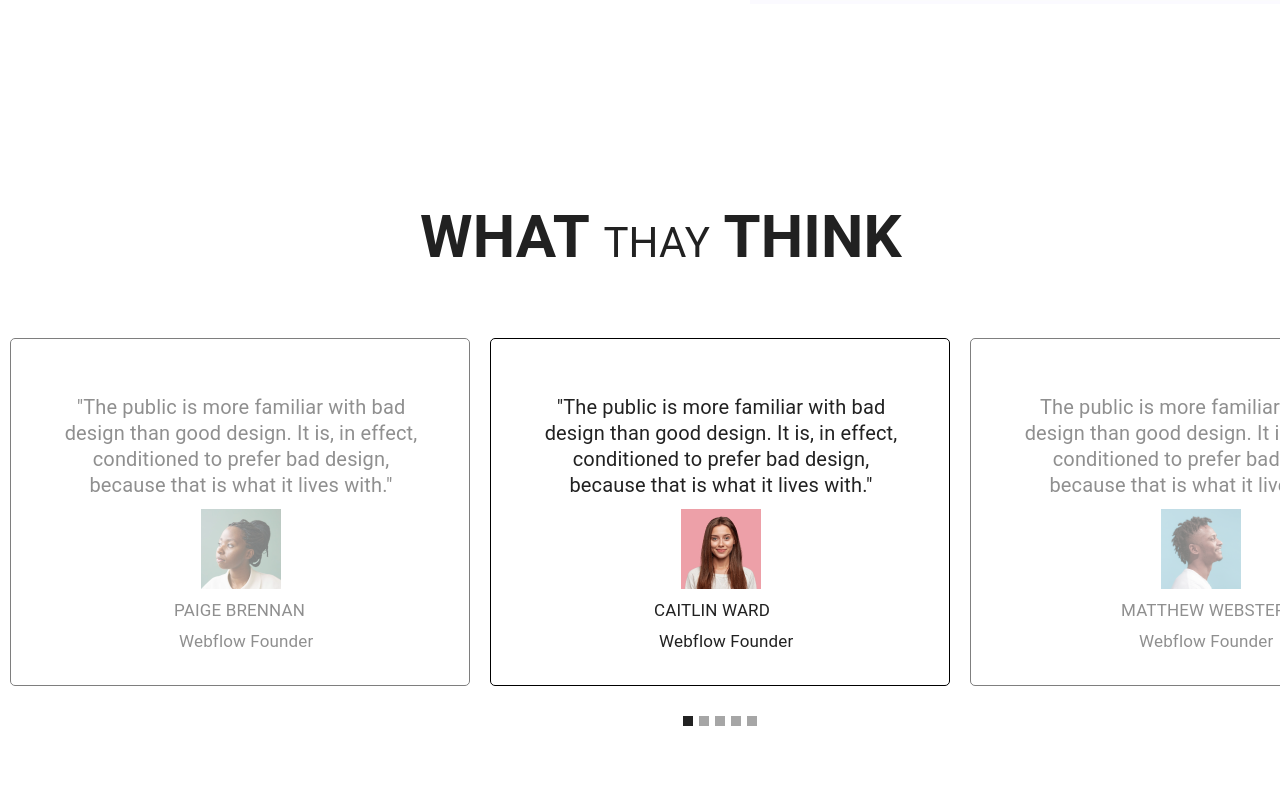
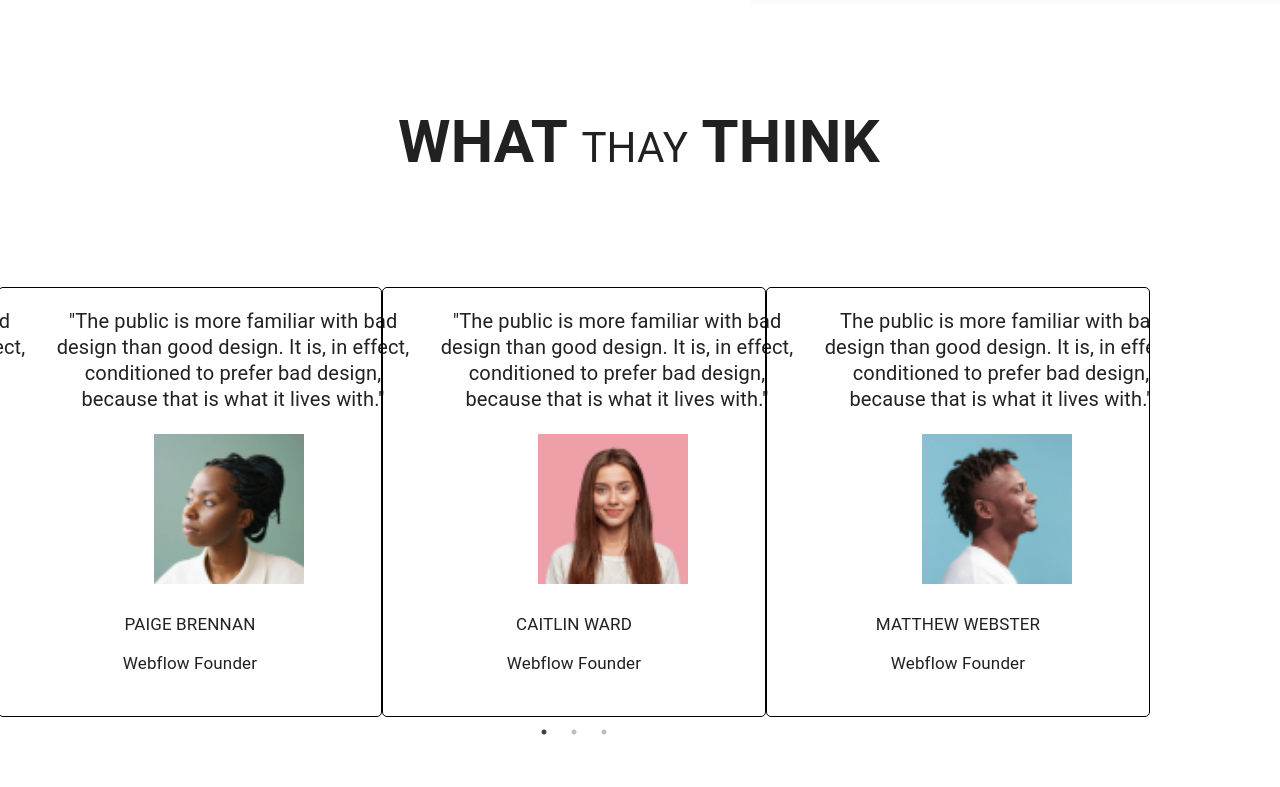
Before and after one commit to vovavoronyuk/my-blog-react, a React (Create React App) app: page / in a window 1280 px wide. Shown: the part 4869-5656 px from the top of the page. Built offline with nearby package versions, Linux system fonts and the light colour scheme.

Commit message:
add slider

```diff
--- a/package.json
+++ b/package.json
@@ -19,7 +19,9 @@
     "react-dom": "^18.2.0",
     "react-router-dom": "^6.4.1",
     "react-scripts": "5.0.1",
+    "react-slick": "^0.29.0",
     "sass": "^1.54.5",
+    "slick-carousel": "^1.8.1",
     "typescript": "^4.7.4",
     "web-vitals": "^2.1.4"
   },
@@ -48,6 +50,7 @@
     ]
   },
   "devDependencies": {
+    "@types/react-slick": "^0.23.10",
     "prettier": "2.7.1"
   }
 }
--- a/src/components/Products/ProductListFour.scss
+++ b/src/components/Products/ProductListFour.scss
@@ -1,34 +1,35 @@
 .container_pro_four{
-    width: 100%;
-    display: flex;
+    width: 90%;
+    top: 5166px;
+    position: absolute;
+    margin:  0 0 0 -90px ;
+
     h1{
-        position: absolute;
+
+
         left: 420px;
-        top: 5021px;
+       margin-top: -200px;
         font-family: 'Roboto';
         font-weight: 700;
         font-size: 60px;
+        margin-bottom: 100px;
+    margin-left: 400px;
         span{
             font-weight: 400;
             font-size: 42px;
         }
     }
     .box-one{
-        position: absolute;
-        width: 460px;
-        height: 348px;
-        left: 10px;
-        top: 5207px;
+        text-align: center;
         box-sizing: border-box;
         border: 1px solid #000000;
         border-radius: 5px;
-      opacity: 0.5;
+
         p{
-           position: absolute;
+
             width: 362px;
             height: 106px;
-            left: 49px;
-            top: 35px;
+            margin-left: 53px;
             font-family: 'Roboto';
             font-weight: 400;
             font-size: 20px;
@@ -36,14 +37,11 @@
             text-align: center;
         }
         img{
-            position: absolute;
-            width: 80px;
-            height: 80px;
-            left: 190px;
-            top: 170px;
+            width: 150px;
+            margin-left: 155px;
         }
         h5{
-            position: absolute;
+
             left: 163px;
             top: 231px;
             font-family: 'Roboto';
@@ -51,149 +49,12 @@
             font-size: 17px;
         }
         h6{
-            position: absolute;
-            left: 168px;
-            top: 250px;
+
+            margin-top: -15px;
             font-family: 'Roboto';
             font-weight: 400;
             font-size: 17px;
 
         }
     }
-    .box-two{
-        position: absolute;
-        width: 460px;
-        height: 348px;
-        left: 490px;
-        top: 5207px;
-        box-sizing: border-box;
-        border: 1px solid #000000;
-        border-radius: 5px;
-
-        p{
-           position: absolute;
-            width: 362px;
-            height: 106px;
-            left: 49px;
-            top: 35px;
-            font-family: 'Roboto';
-            font-weight: 400;
-            font-size: 20px;
-            line-height: 26px;
-            text-align: center;
-        }
-        img{
-            position: absolute;
-            width: 80px;
-            height: 80px;
-            left: 190px;
-            top: 170px;
-        }
-        h5{
-            position: absolute;
-            left: 163px;
-            top: 231px;
-            font-family: 'Roboto';
-            font-weight: 400;
-            font-size: 17px;
-        }
-        h6{
-            position: absolute;
-            left: 168px;
-            top: 250px;
-            font-family: 'Roboto';
-            font-weight: 400;
-            font-size: 17px;
-
-        }
-    }
-    .box-three{
-        position: absolute;
-        width: 460px;
-        height: 348px;
-        left: 970px;
-        top: 5207px;
-        box-sizing: border-box;
-        border: 1px solid #000000;
-        border-radius: 5px;
-      opacity: 0.5;
-        p{
-           position: absolute;
-            width: 362px;
-            height: 106px;
-            left: 49px;
-            top: 35px;
-            font-family: 'Roboto';
-            font-weight: 400;
-            font-size: 20px;
-            line-height: 26px;
-            text-align: center;
-        }
-        img{
-            position: absolute;
-            width: 80px;
-            height: 80px;
-            left: 190px;
-            top: 170px;
-        }
-        h5{
-            position: absolute;
-            left: 150px;
-            top: 231px;
-            font-family: 'Roboto';
-            font-weight: 400;
-            font-size: 17px;
-        }
-        h6{
-            position: absolute;
-            left: 168px;
-            top: 250px;
-            font-family: 'Roboto';
-            font-weight: 400;
-            font-size: 17px;
-
-        }
-    }
-    .slider{
-        .one{
-            position: absolute;
-            width: 10px;
-            height: 10px;
-            left: 683px;
-            top: 5585px;
-            background: #222222;
-        }
-        .two{
-            position: absolute;
-            width: 10px;
-            height: 10px;
-            left: 699px;
-            top: 5585px;
-            background: rgba(34, 34, 34, 0.4);
-        }
-        .three{
-            position: absolute;
-            width: 10px;
-            height: 10px;
-            left: 715px;
-            top: 5585px;
-            background: rgba(34, 34, 34, 0.4);
-        }
-        .four{
-            position: absolute;
-            width: 10px;
-            height: 10px;
-            left: 731px;
-            top: 5585px;
-            background: rgba(34, 34, 34, 0.4);
-        }
-        .five{
-            position: absolute;
-            width: 10px;
-            height: 10px;
-            left: 747px;
-            top: 5585px;
-            background: rgba(34, 34, 34, 0.4);
-        }
-    }
 }
--- a/src/components/Products/ProductListFour.tsx
+++ b/src/components/Products/ProductListFour.tsx
@@ -1,52 +1,116 @@
-import React from 'react'
+import React, { Component } from 'react'
+import Slider from 'react-slick'
+import 'slick-carousel/slick/slick.css'
+import 'slick-carousel/slick/slick-theme.css'
 import './ProductListFour.scss'
-type Props = {}
 
-const ProductListFour = (props: Props) => {
+export default class MultipleItems extends Component {
+    render() {
+        const settings = {
+            dots: true,
+            infinite: true,
+            speed: 500,
+            slidesToShow: 3,
+            slidesToScroll: 3,
+        }
         return (
             <div className="container_pro_four">
                 <h1>
                     WHAT <span>THAY</span> THINK
                 </h1>
+                <Slider {...settings}>
                     <div className="box-one">
                         <p>
-                    "The public is more familiar with bad design than good
-                    design. It is, in effect, conditioned to prefer bad design,
-                    because that is what it lives with."
+                            "The public is more familiar with bad design than
+                            good design. It is, in effect, conditioned to prefer
+                            bad design, because that is what it lives with."
                         </p>
                         <img src="images/foto2.png" alt="" />
                         <h5>PAIGE BRENNAN</h5>
                         <h6>Webflow Founder</h6>
                     </div>
-            <div className="box-two">
+                    <div className="box-one">
                         <p>
-                    "The public is more familiar with bad design than good
-                    design. It is, in effect, conditioned to prefer bad design,
-                    because that is what it lives with."
+                            "The public is more familiar with bad design than
+                            good design. It is, in effect, conditioned to prefer
+                            bad design, because that is what it lives with."
                         </p>
                         <img src="images/foto1.png" alt="" />
                         <h5>CAITLIN WARD</h5>
                         <h6>Webflow Founder</h6>
                     </div>
-            <div className="box-three">
+                    <div className="box-one">
                         <p>
-                    The public is more familiar with bad design than good
-                    design. It is, in effect, conditioned to prefer bad design,
-                    because that is what it lives with."
+                            The public is more familiar with bad design than
+                            good design. It is, in effect, conditioned to prefer
+                            bad design, because that is what it lives with."
                         </p>
                         <img src="images/foto3.png" alt="" />
                         <h5>MATTHEW WEBSTER</h5>
                         <h6>Webflow Founder</h6>
                     </div>
-            <div className="slider">
-                <div className="one"></div>
-                <div className="two"></div>
-                <div className="three"></div>
-                <div className="four"></div>
-                <div className="five"></div>
+                    <div className="box-one">
+                        <p>
+                            "The public is more familiar with bad design than
+                            good design. It is, in effect, conditioned to prefer
+                            bad design, because that is what it lives with."
+                        </p>
+                        <img src="images/foto2.png" alt="" />
+                        <h5>PAIGE BRENNAN</h5>
+                        <h6>Webflow Founder</h6>
                     </div>
+                    <div className="box-one">
+                        <p>
+                            "The public is more familiar with bad design than
+                            good design. It is, in effect, conditioned to prefer
+                            bad design, because that is what it lives with."
+                        </p>
+                        <img src="images/foto1.png" alt="" />
+                        <h5>CAITLIN WARD</h5>
+                        <h6>Webflow Founder</h6>
+                    </div>
+                    <div className="box-one">
+                        <p>
+                            The public is more familiar with bad design than
+                            good design. It is, in effect, conditioned to prefer
+                            bad design, because that is what it lives with."
+                        </p>
+                        <img src="images/foto3.png" alt="" />
+                        <h5>MATTHEW WEBSTER</h5>
+                        <h6>Webflow Founder</h6>
+                    </div>
+                    <div className="box-one">
+                        <p>
+                            "The public is more familiar with bad design than
+                            good design. It is, in effect, conditioned to prefer
+                            bad design, because that is what it lives with."
+                        </p>
+                        <img src="images/foto2.png" alt="" />
+                        <h5>PAIGE BRENNAN</h5>
+                        <h6>Webflow Founder</h6>
+                    </div>
+                    <div className="box-one">
+                        <p>
+                            "The public is more familiar with bad design than
+                            good design. It is, in effect, conditioned to prefer
+                            bad design, because that is what it lives with."
+                        </p>
+                        <img src="images/foto1.png" alt="" />
+                        <h5>CAITLIN WARD</h5>
+                        <h6>Webflow Founder</h6>
+                    </div>
+                    <div className="box-one">
+                        <p>
+                            The public is more familiar with bad design than
+                            good design. It is, in effect, conditioned to prefer
+                            bad design, because that is what it lives with."
+                        </p>
+                        <img src="images/foto3.png" alt="" />
+                        <h5>MATTHEW WEBSTER</h5>
+                        <h6>Webflow Founder</h6>
+                    </div>
+                </Slider>
             </div>
         )
     }
-
-export default ProductListFour
+}
```
Also changed, not shown: 1 other file (tests, documents, lock files or other folders). Lines whose indentation alone changed are shown as unchanged.
